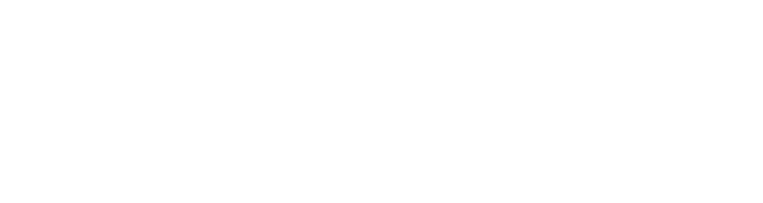
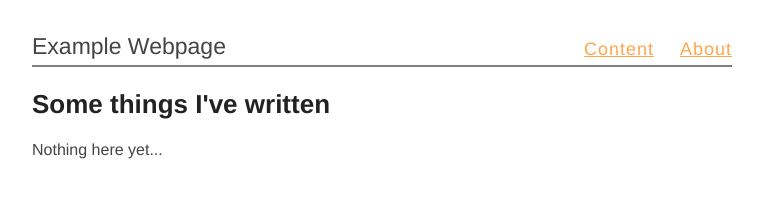
Before and after one commit to kevinpgrant/website-template, a plain HTML site: page content/index.html in a window 1280 px wide. Shown: the whole page, without its empty margins (258-1021 px from the left). Drawn offline with Linux system fonts and the light colour scheme.

Commit message:
style pages and make use web URLs not local files

```diff
--- a/404.html
+++ b/404.html
@@ -0,0 +1,24 @@
+<!DOCTYPE html>
+<html lang="en">
+  <head>
+    <link rel="stylesheet" type="text/css" href="/style.css">
+    <meta charset="utf-8">
+    <meta name="author" content="Kevin Grant">
+    <meta name="description" content="Error: 404 - page not found.">
+    <meta name="viewport" content="width=device-width">
+    <title>404 - Page Not Found</title>
+  </head>
+  <body>
+    <header>
+      Example Webpage
+    </header>
+    <nav>
+      <a href="/writing/">Writing</a>
+      <a href="/">About</a>
+    </nav>
+    <article>
+      <h1>404 - Page not found!</h1>
+      <p>Sorry, the page you are looking for could not be found</p>
+    </article>
+  </body>
+</html>
--- a/content/index.html
+++ b/content/index.html
@@ -0,0 +1,24 @@
+<!DOCTYPE html>
+<html lang="en">
+  <head>
+    <link rel="stylesheet" type="text/css" href="/style.css">
+    <meta charset="utf-8">
+    <meta name="author" content="Kevin Grant">
+    <meta name="description" content="An example webpage.">
+    <meta name="viewport" content="width=device-width">
+    <title>Example Webpage</title>
+  </head>
+  <body>
+    <header>
+      Example Webpage
+    </header>
+    <nav>
+      <a href="/content/">Content</a>
+      <a href="/">About</a>
+    </nav>
+    <article>
+      <h1>Some things I've written</h1>
+      <p>Nothing here yet...</p>
+    </article>
+  </body>
+</html>
--- a/style.css
+++ b/style.css
@@ -0,0 +1,116 @@
+/*
+ * This centres the text body,
+ * prevents it from being too wide on large screens,
+ * ensures there is a bit of a space on the boundary when the screen is small
+ * and finally sets a new font (rather than the usual default Times New Roman).
+ * The min-width: 0 is useful to prevent large elements from (accidentally) making
+ * the page very wide on screens narrower than 700 pixels.
+ */
+body {
+  margin: 0 auto;
+  max-width: 700px;
+  min-width: 0;
+  padding: 0 10px 25px;
+  font-family: "Helvetica", "Arial", sans-serif;
+  # background-color: #c0ffee;
+}
+
+/* adjust the spacing so that the text is laid out a bit */
+h2 {
+  margin-top: 1em;
+  padding-top: 1em;
+}
+nav a {
+  margin-left: 20px;
+}
+
+/* colour of the text */
+body {
+  color: #444;
+}
+h1, h2, strong {
+  color: #222;
+}
+
+/* touch up the font sizes */
+header {
+  margin: 0px;
+  font-size: 23px;
+}
+article {
+  font-size: 16px;
+}
+nav {
+  font-size: 18px;
+  letter-spacing: 1px;
+}
+h1 {
+  font-size: 26px;
+}
+h2 {
+  font-size: 23px;
+}
+
+/* styling the links */
+a {
+  color: #ffa64d;
+}
+
+
+body {
+  display: grid; /* specifying a grid layout for its children. */
+  row-gap: 5px; /* some space between the rows */
+  grid-template-columns: auto auto; /* two columns, and determine their widths automatically */
+  grid-template-rows: 60px auto; /* two rows, first contains header and nav, height 60 pixels, second automatic size based on content */
+  grid-template-areas:
+    "header nav"
+    "ct ct"
+    /*
+     * this bit assigsn names to the areas.
+     * We have header in the top left, nav in the top right,
+     * and ct everywhere else (spanning both columns).
+     * Note that the names can be whatever you would like
+     * (there is no special meaning assigned to using header and nav).
+     */
+}
+
+header {
+  grid-area: header;
+  justify-self: left;
+  align-self: end; /* within the grid row, be placed as late as possible (bottom) */
+}
+nav {
+  grid-area: nav;
+  justify-self: right;
+  align-self: end;
+}
+nav a {
+  text-align: right;
+}
+article {
+  grid-area: ct;
+  border-top: 2px solid gray; /* add a border above the <article> element */
+}
+
+/* when the screen is narrower than 430px eg on a phone ... */
+@media screen and (max-width: 430px) {
+  body {
+    grid-template-columns: auto;
+    /* ... set the first row to be at least 40 pixels tall, and so on ... */
+    grid-template-rows: minmax(40px, auto) minmax(30px, auto) auto auto;
+    /* ... place the header on top of the navigation bar by changing the grid layout in the body ... */
+    grid-template-areas:
+    "header"
+    "nav"
+    "ct"
+  }
+  header, nav {
+    /* ... centre the header and navigation bar ... */
+    text-align: center;
+    justify-self: center;
+  }
+  nav a {
+    /* ... and remove the asymmetric styling on the navigation links */
+    margin: 0 10px;
+  }
+}
```
Also changed, not shown: index.html (+5 -5 lines).
